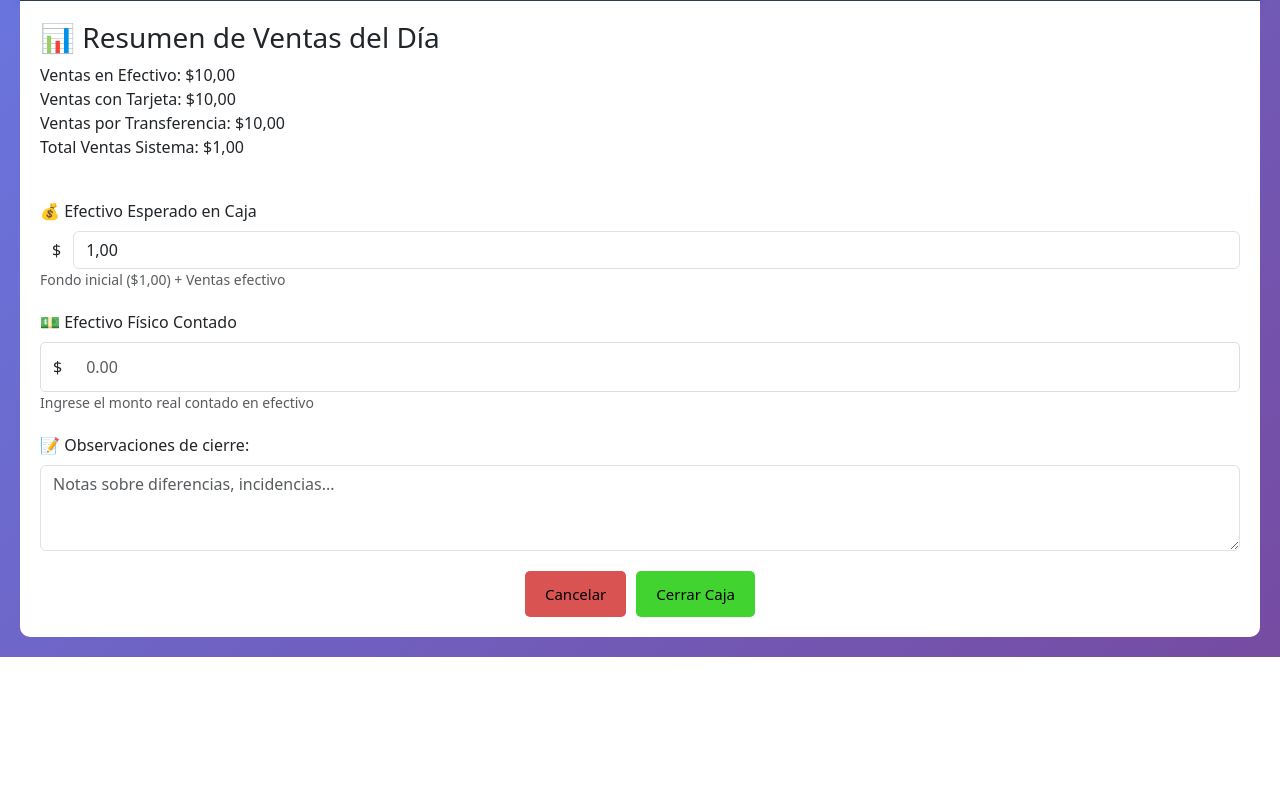
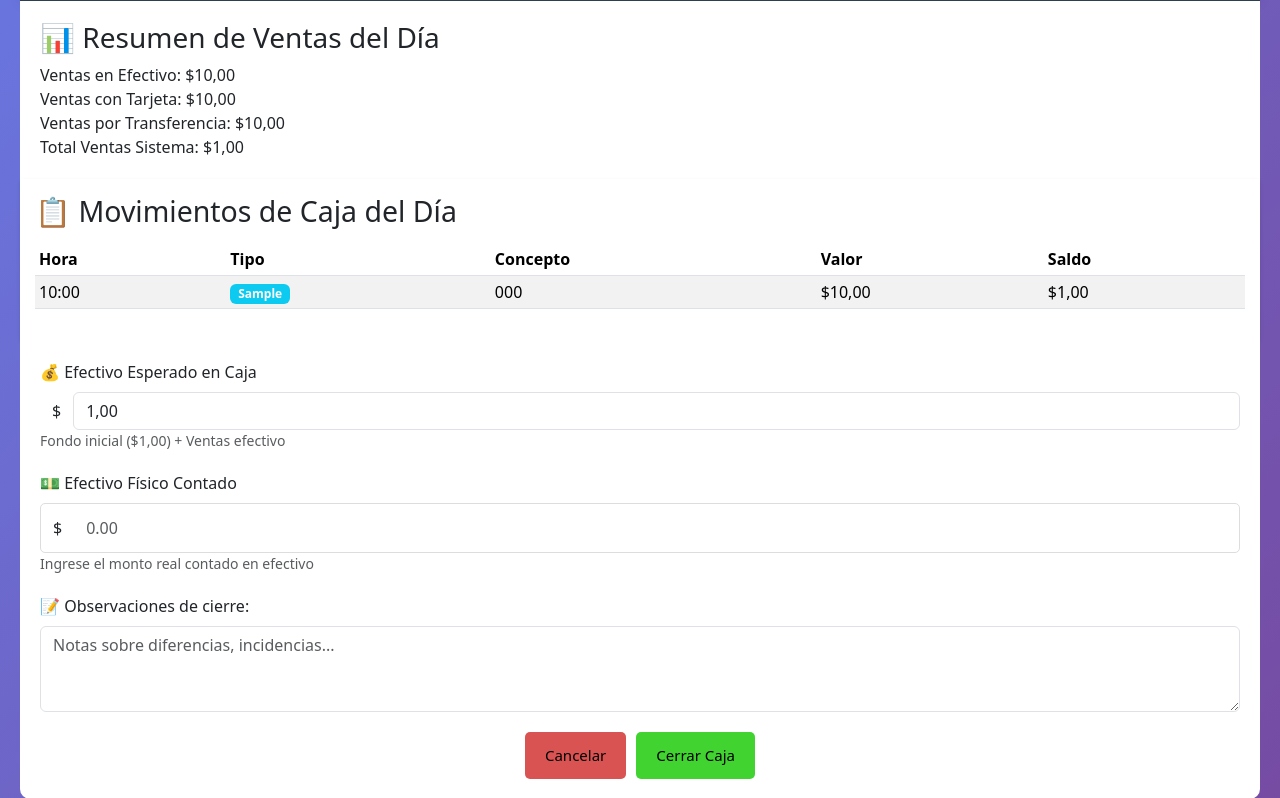
Before and after one commit to IgnacioCasula/LaMercedComestiblesSuper, a Django app: template caja/templates/cierredecaja.html in a window 1280 px wide. Shown: the part 437-1235 px from the top of the page. Before the commit the page ends 1094 px from the top, so only its background shows below. Run offline with Django 4.2, Linux system fonts and the light colour scheme; tables that the repository leaves empty hold one stand-in row (values such as "Sample post"); the template is opened without the code that fills it: values that come from a table or form of the project are taken from there, most other values are stand-ins (such as "Sample title", 1, 10 or a date in 2020).

Commit message:
Agregue movimientos de caja del dia en el cierre de caja y ya se puede ver el resumen de ventas del dia con valores actualizados despues de realizar una venta

```diff
--- a/caja/Static/CSS/stylecajaApertura.css
+++ b/caja/Static/CSS/stylecajaApertura.css
@@ -309,3 +309,23 @@ textarea {
 .estado-sobrante, .estado-faltante {
     animation: pulse 2s infinite;
 }
+
+
+
+.movimientos-caja {
+    background: white;
+    border-radius: 0px;
+    padding: 15px;
+    box-shadow: 0 2px 4px rgba(0,0,0,0.1);
+}
+
+.movimientos-caja h3 {
+
+    margin-bottom: 15px;
+    font-size: calc(1.3rem + .6vw);
+}
+
+.table-responsive {
+    max-height: 300px;
+    overflow-y: auto;
+}
--- a/caja/templates/cierredecaja.html
+++ b/caja/templates/cierredecaja.html
@@ -74,6 +74,48 @@
             </div>
         </div>
     </div>
+
+    <!-- ✅ NUEVO: MOVIMIENTOS DE CAJA -->
+    <div class="movimientos-caja">
+
+
+        <h3>📋 Movimientos de Caja del Día</h3>
+
+          <div class="table-responsive">
+              <table class="table table-sm table-striped">
+                  <thead>
+                      <tr>
+                          <th>Hora</th>
+                          <th>Tipo</th>
+                          <th>Concepto</th>
+                          <th>Valor</th>
+                          <th>Saldo</th>
+                      </tr>
+                  </thead>
+                  <tbody>
+                      {% for mov in movimientos_caja %}
+                      <tr>
+                          <td>{{ mov.horamovcaja|time:"H:i" }}</td>
+                          <td>
+                              <span class="badge {% if mov.tipomovcaja == 'VENTA' %}bg-success{% else %}bg-info{% endif %}">
+                                  {{ mov.tipomovcaja }}
+                              </span>
+                          </td>
+                          <td>{{ mov.conceptomovcaja }}</td>
+                          <td>${{ mov.valormovcaja|floatformat:2 }}</td>
+                          <td>${{ mov.saldomovcaja|floatformat:2 }}</td>
+                      </tr>
+                      {% empty %}
+                      <tr>
+                          <td colspan="5" class="text-center">No hay movimientos registrados</td>
+                      </tr>
+                      {% endfor %}
+                  </tbody>
+              </table>
+          </div>
+    </div>
+
+
     <!-- FORM -->
     <form method="post">
       {% csrf_token %}
```
Also changed, not shown: caja/views.py (+52 -11 lines), ventas/views.py (+29 -1 lines).
